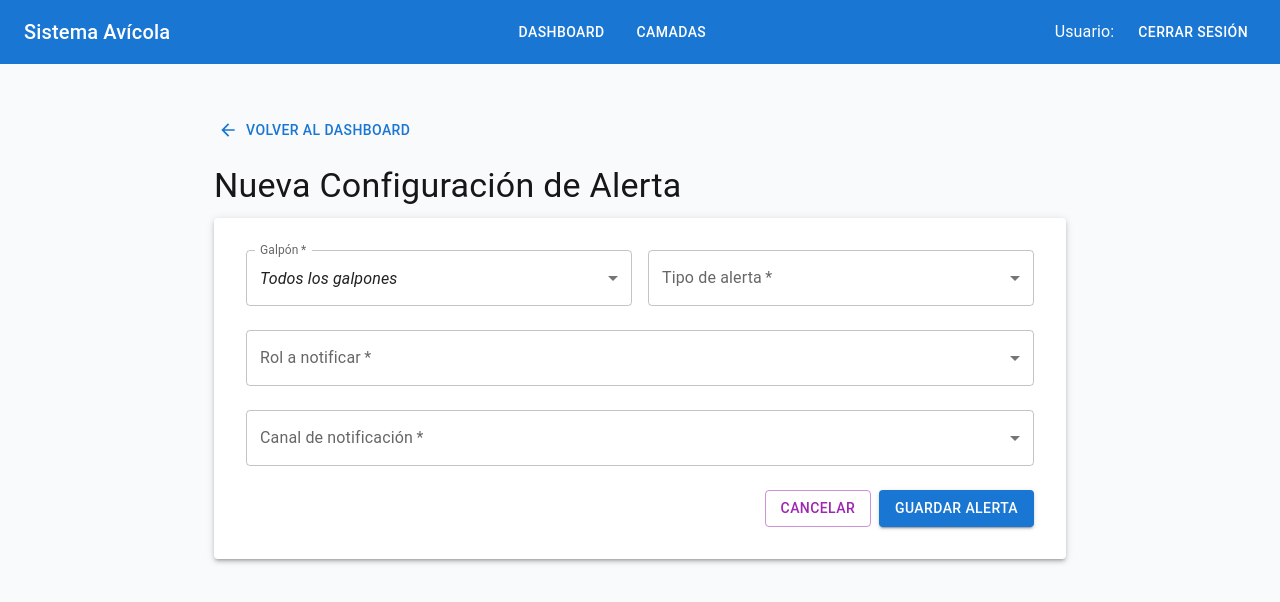
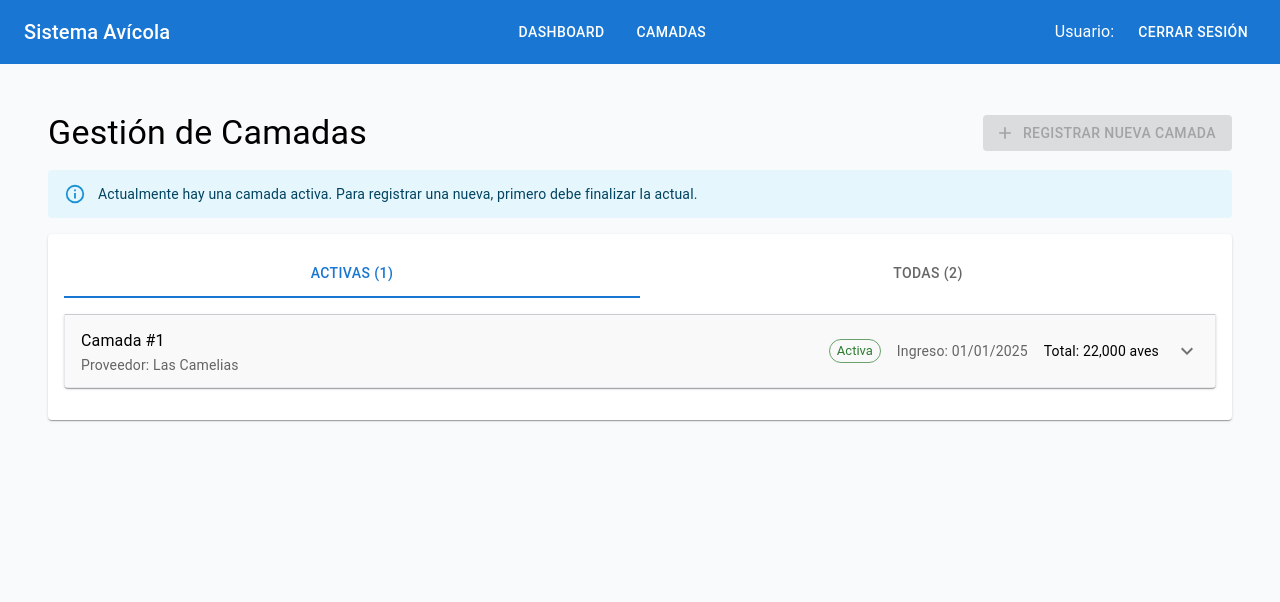
Before and after one commit to MarcosRetamero/pfc-mvp, a Next.js app: page /camadas in a window 1280 px wide. Shown: the top 602 px of the page. Built offline with nearby package versions, Linux system fonts and the light colour scheme.

Commit message:
refactor(camadas): simplify and update camadas page structure
Remove unused imports, streamline component logic, and update UI elements for better maintainability. The page now focuses on managing camadas with improved error handling and state management.

```diff
--- a/src/app/camadas/page.tsx
+++ b/src/app/camadas/page.tsx
@@ -1,99 +1,86 @@
-// app/camadas/alertas/page.tsx
 'use client'
 
-import React, { useState, useEffect } from 'react'
+import { useState, useEffect } from 'react'; // Importar useState y useEffect
+import ListaCamadas from '@/components/listaCamadas'
+import { Box, Typography, Button, CircularProgress, Alert } from '@mui/material' // Añadir CircularProgress y Alert
+import { Add } from '@mui/icons-material'
 import { useRouter } from 'next/navigation'
-import FormularioAlerta from '@/components/configurarAlerta' //D:\Repositorios\pfc-mvp\src\components\configurarAlerta.tsx
-import {
-  Box,
-  Container,
-  Typography,
-  CircularProgress,
-  Alert,
-  Paper,
-  Button
-} from '@mui/material'
-import { ArrowBack } from '@mui/icons-material'
 
-type GalponInfo = { galponId: number; nombre: string }
+// Definir tipo para la camada según backend_nuevo.json
+type CamadaInfo = {
+  camadaId: number;
+  fechaIngreso: string;
+  fechaSalida: string | null; // Clave para saber si está activa
+  proveedorId: number;
+};
 
-export default function AlertasPage() {
+export default function CamadasPage() {
   const router = useRouter()
-  const [galpones, setGalpones]     = useState<GalponInfo[]>([])
-  const [loading, setLoading]       = useState(true)
-  const [error, setError]           = useState<string | null>(null)
-  const [successMsg, setSuccessMsg] = useState<string | null>(null)
+  const [hayCamadaActiva, setHayCamadaActiva] = useState<boolean>(false);
+  const [loading, setLoading] = useState<boolean>(true);
+  const [error, setError] = useState<string | null>(null);
 
   useEffect(() => {
-    ;(async () => {
-      setLoading(true); setError(null)
+    const verificarCamadaActiva = async () => {
+      setLoading(true);
+      setError(null);
       try {
-        const res = await fetch('/backend_nuevo.json')
-        if (!res.ok) throw new Error('No se pudieron cargar los galpones')
-        const data = await res.json()
-        setGalpones(Array.isArray(data.galpon) ? data.galpon : [])
+        const res = await fetch('/backend_nuevo.json');
+        if (!res.ok) {
+          throw new Error('No se pudo cargar la información de las camadas.');
+        }
+        const data = await res.json();
+        const camadas: CamadaInfo[] = data.camada || [];
+        // Verificar si alguna camada tiene fechaSalida === null
+        const activa = camadas.some(camada => camada.fechaSalida === null);
+        setHayCamadaActiva(activa);
       } catch (err) {
-        setError(err instanceof Error ? err.message : 'Error desconocido')
+        console.error("Error verificando camada activa:", err);
+        setError(err instanceof Error ? err.message : 'Error desconocido');
+        // Considerar cómo manejar el error, quizás deshabilitar el botón por precaución
+        setHayCamadaActiva(true); // Deshabilitar si hay error
       } finally {
-        setLoading(false)
+        setLoading(false);
       }
-    })()
-  }, [])
+    };
 
-  const handleGuardar = (alertaData: any) => {
-    console.log('Alerta creada:', alertaData)
-    // aquí podrías hacer un POST real...
-    setSuccessMsg('Alerta registrada correctamente')
+    verificarCamadaActiva();
+  }, []); // Ejecutar solo al montar
+
+  const handleNuevaCamada = () => {
+    router.push('/camadas/nueva')
   }
 
   return (
-    <Container maxWidth="md" sx={{ pt: 3, pb: 6 }}>
-      <Box sx={{ display: 'flex', alignItems: 'center', mb: 2 }}>
-        <Button
-          startIcon={<ArrowBack />}
-          onClick={() => router.push('/dashboard')}
-        >
-          Volver al dashboard
-        </Button>
+    <Box sx={{ p: 3 }}>
+      <Box sx={{ display: 'flex', justifyContent: 'space-between', alignItems: 'center', mb: 2 }}>
+        <Typography variant="h4" className='text-black'>
+          Gestión de Camadas
+        </Typography>
+        {loading ? (
+          <CircularProgress size={24} />
+        ) : (
+          <Button
+            variant="contained"
+            startIcon={<Add />}
+            onClick={handleNuevaCamada}
+            disabled={hayCamadaActiva || !!error} // Deshabilitar si hay camada activa o si hubo error
+            title={hayCamadaActiva ? "Ya existe una camada activa. Debe registrar su salida antes de crear una nueva." : error ? "Error al verificar camadas activas." : "Registrar una nueva camada"}
+          >
+            Registrar Nueva Camada
+          </Button>
+        )}
       </Box>
 
-      <Typography variant="h4" gutterBottom>
-        Nueva Configuración de Alerta
-      </Typography>
+      {error && <Alert severity="error" sx={{ mb: 2 }}>Error al verificar estado de camadas: {error}</Alert>}
+      {hayCamadaActiva && !loading && !error && (
+         <Alert severity="info" sx={{ mb: 2 }}>
+           Actualmente hay una camada activa. Para registrar una nueva, primero debe finalizar la actual.
+         </Alert>
+      )}
 
-      <Paper elevation={3} sx={{ p: 4, mt: 1 }}>
-        {loading ? (
-          <Box
-            sx={{
-              display: 'flex',
-              alignItems: 'center',
-              justifyContent: 'center',
-              height: 120
-            }}
-          >
-            <CircularProgress />
-            <Typography sx={{ ml: 2 }}>Cargando galpones...</Typography>
-          </Box>
-        ) : error ? (
-          <Alert severity="error">{error}</Alert>
-        ) : (
-          <FormularioAlerta
-            galponesDisponibles={galpones}
-            onGuardar={handleGuardar}
-            onCancel={() => router.push('/dashboard')}
-          />
-        )}
-      </Paper>
+      <ListaCamadas />
 
-      {successMsg && (
-        <Alert
-          severity="success"
-          onClose={() => setSuccessMsg(null)}
-          sx={{ mt: 2 }}
-        >
-          {successMsg}
-        </Alert>
-      )}
-    </Container>
+    </Box>
   )
 }
```
